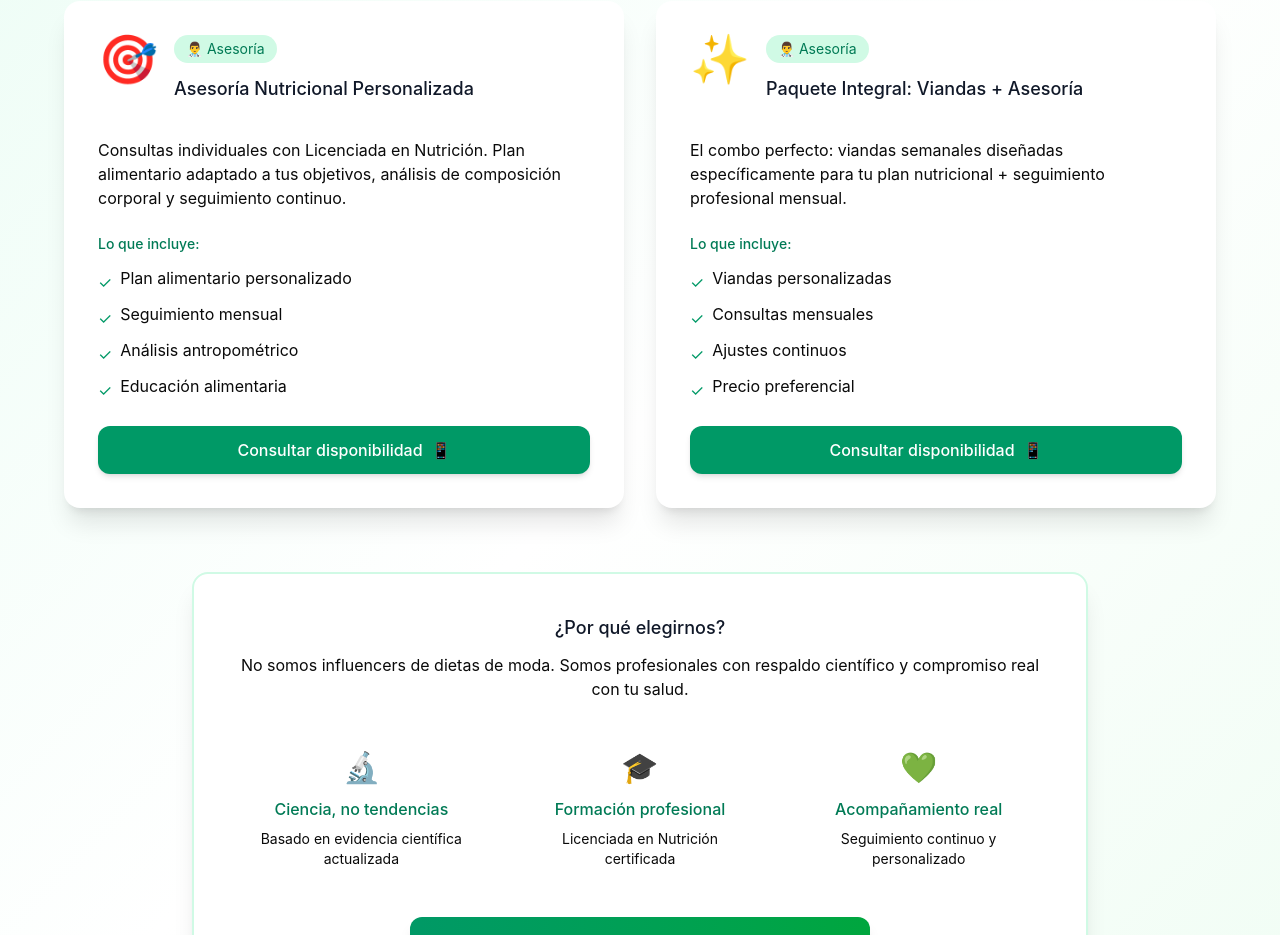
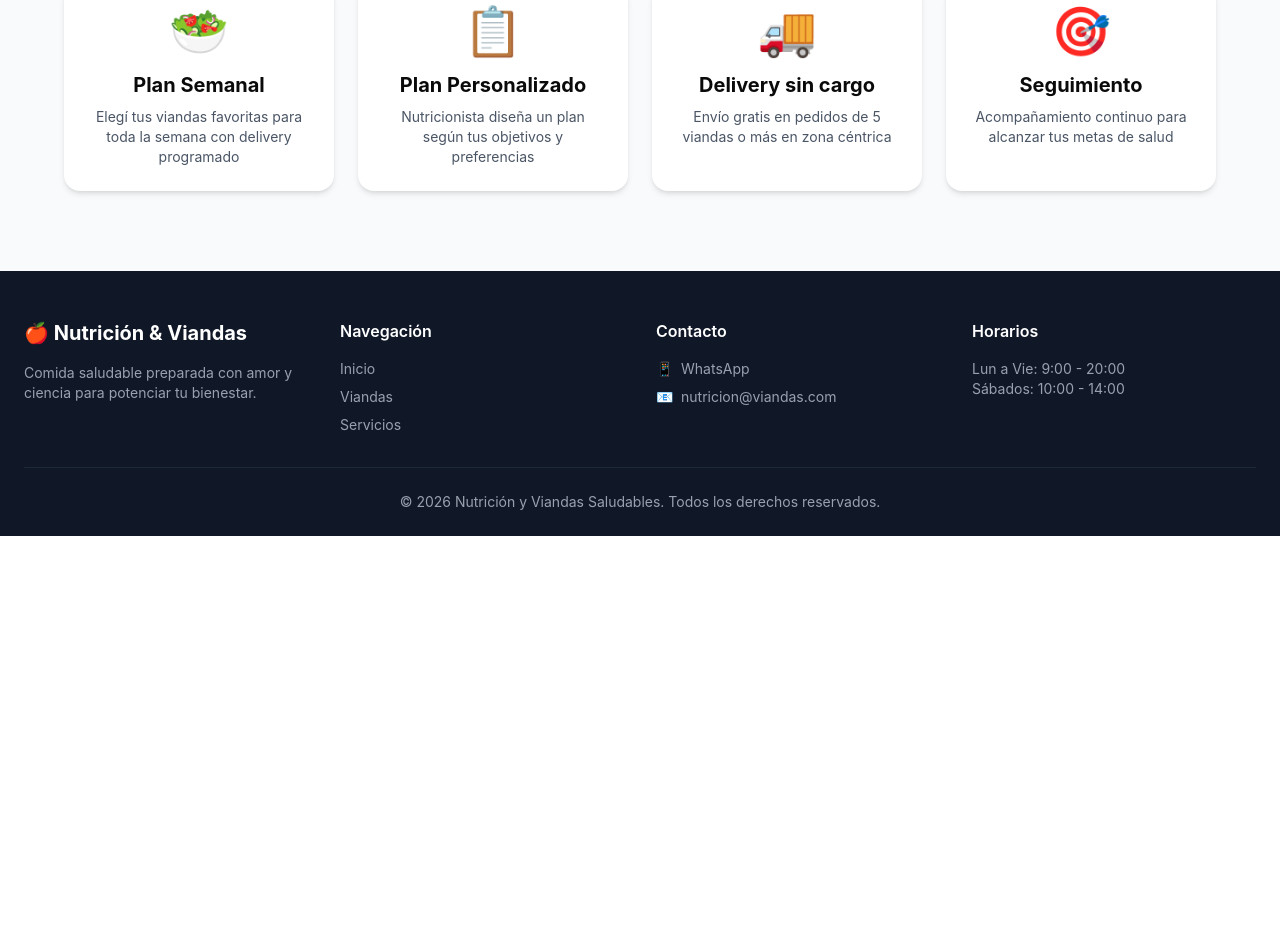
Before and after one commit to franSASA00/nutricion-viandas-web, a React (Vite) app: page / in a window 1280 px wide. Shown: the part 1700-2635 px from the top of the page. After the commit the page ends 2236 px from the top, so only its background shows below. Built offline with nearby package versions, Linux system fonts and the light colour scheme.

Commit message:
Update Servicios.tsx

```diff
--- a/src/app/components/Servicios.tsx
+++ b/src/app/components/Servicios.tsx
@@ -1,148 +1,50 @@
-interface Servicio {
-  id: string;
-  titulo: string;
-  descripcion: string;
-  beneficios: string[];
-  emoji: string;
-  tipo: "curso" | "asesoria";
-}
-
-const servicios: Servicio[] = [
-  {
-    id: "asesoria-personalizada",
-    titulo: "Asesoría Nutricional Personalizada",
-    descripcion: "Consultas individuales con Licenciada en Nutrición. Plan alimentario adaptado a tus objetivos, análisis de composición corporal y seguimiento continuo.",
-    beneficios: [
-      "Plan alimentario personalizado",
-      "Seguimiento mensual",
-      "Análisis antropométrico",
-      "Educación alimentaria"
-    ],
-    emoji: "🎯",
-    tipo: "asesoria"
-  },
-  {
-    id: "paquete-integral",
-    titulo: "Paquete Integral: Viandas + Asesoría",
-    descripcion: "El combo perfecto: viandas semanales diseñadas específicamente para tu plan nutricional + seguimiento profesional mensual.",
-    beneficios: [
-      "Viandas personalizadas",
-      "Consultas mensuales",
-      "Ajustes continuos",
-      "Precio preferencial"
-    ],
-    emoji: "✨",
-    tipo: "asesoria"
-  }
-];
-
 export function Servicios() {
-  const whatsappNumber = "5493541377939";
-
-  const handleServicioClick = (servicio: Servicio) => {
-    const message = encodeURIComponent(
-      `¡Hola! Vengo de la web. Me interesa el servicio:\n\n` +
-      `📚 Servicio: ${servicio.titulo}\n` +
-      `📋 Tipo: ${servicio.tipo === 'curso' ? 'Curso de Formación' : 'Asesoría Nutricional'}\n\n` +
-      `¿Podrían darme más información sobre fechas, inversión y modalidad?`
-    );
-    window.open(`https://wa.me/${whatsappNumber}?text=${message}`, '_blank');
-  };
+  const servicios = [
+    {
+      icono: "🥗",
+      titulo: "Plan Semanal",
+      descripcion: "Elegí tus viandas favoritas para toda la semana con delivery programado"
+    },
+    {
+      icono: "📋",
+      titulo: "Plan Personalizado",
+      descripcion: "Nutricionista diseña un plan según tus objetivos y preferencias"
+    },
+    {
+      icono: "🚚",
+      titulo: "Delivery sin cargo",
+      descripcion: "Envío gratis en pedidos de 5 viandas o más en zona céntrica"
+    },
+    {
+      icono: "🎯",
+      titulo: "Seguimiento",
+      descripcion: "Acompañamiento continuo para alcanzar tus metas de salud"
+    }
+  ];
 
   return (
-    <section className="py-20 bg-gradient-to-br from-emerald-50 via-white to-green-50">
-      <div className="container mx-auto px-4">
-        <div className="text-center max-w-3xl mx-auto mb-16">
-          <h2 className="mb-4">
-            Servicios Profesionales de Nutrición 🎓
+    <section id="servicios" className="py-12 md:py-20 bg-gray-50">
+      <div className="container mx-auto px-4 md:px-6">
+        <div className="text-center mb-8 md:mb-12">
+          <h2 className="text-3xl md:text-4xl lg:text-5xl mb-4">
+            Nuestros Servicios ⭐
           </h2>
-          <p className="text-muted-foreground">
-            Más que viandas: transformamos tu relación con la comida a través de la <strong>ciencia y el acompañamiento profesional</strong>.
-            Respaldo académico, resultados reales.
+          <p className="text-base md:text-lg text-muted-foreground max-w-2xl mx-auto">
+            Todo lo que necesitas para una alimentación saludable y sin complicaciones
           </p>
         </div>
 
-        <div className="grid md:grid-cols-2 gap-8 max-w-6xl mx-auto mb-16">
-          {servicios.map((servicio) => (
+        <div className="grid grid-cols-1 sm:grid-cols-2 lg:grid-cols-4 gap-4 md:gap-6 max-w-6xl mx-auto">
+          {servicios.map((servicio, index) => (
             <div
-              key={servicio.id}
-              className="bg-white rounded-2xl shadow-xl p-8 hover:shadow-2xl transition-all duration-300 border-2 border-transparent hover:border-emerald-200"
+              key={index}
+              className="bg-white rounded-2xl p-6 text-center shadow-md hover:shadow-xl transition-all duration-300 hover:-translate-y-1"
             >
-              <div className="flex items-start gap-4 mb-6">
-                <div className="text-5xl">{servicio.emoji}</div>
-                <div className="flex-1">
-                  <div className="inline-block bg-emerald-100 text-emerald-700 px-3 py-1 rounded-full text-sm mb-3">
-                    {servicio.tipo === 'curso' ? '📖 Curso' : '👨‍⚕️ Asesoría'}
-                  </div>
-                  <h3 className="mb-3 text-gray-900">{servicio.titulo}</h3>
-                </div>
-              </div>
-
-              <p className="text-muted-foreground mb-6">
-                {servicio.descripcion}
-              </p>
-
-              <div className="space-y-3 mb-6">
-                <h4 className="text-emerald-700 text-sm">Lo que incluye:</h4>
-                <ul className="space-y-2">
-                  {servicio.beneficios.map((beneficio, idx) => (
-                    <li key={idx} className="flex items-start gap-2 text-muted-foreground">
-                      <span className="text-emerald-600 mt-1">✓</span>
-                      <span>{beneficio}</span>
-                    </li>
-                  ))}
-                </ul>
-              </div>
-
-              <button
-                onClick={() => handleServicioClick(servicio)}
-                className="w-full bg-emerald-600 hover:bg-emerald-700 text-white py-3 rounded-xl transition-all duration-300 shadow-md hover:shadow-lg inline-flex items-center justify-center gap-2"
-              >
-                <span>Consultar disponibilidad</span>
-                <span>📱</span>
-              </button>
+              <div className="text-5xl mb-4">{servicio.icono}</div>
+              <h3 className="text-xl font-bold mb-2">{servicio.titulo}</h3>
+              <p className="text-gray-600 text-sm">{servicio.descripcion}</p>
             </div>
           ))}
-        </div>
-
-        <div className="max-w-4xl mx-auto bg-white rounded-2xl shadow-xl p-10 border-2 border-emerald-100">
-          <div className="text-center mb-8">
-            <h3 className="mb-3 text-gray-900">¿Por qué elegirnos?</h3>
-            <p className="text-muted-foreground">
-              No somos influencers de dietas de moda. Somos profesionales con respaldo científico y compromiso real con tu salud.
-            </p>
-          </div>
-
-          <div className="grid md:grid-cols-3 gap-6 mb-8">
-            <div className="text-center p-4">
-              <div className="text-3xl mb-3">🔬</div>
-              <h4 className="mb-2 text-emerald-700">Ciencia, no tendencias</h4>
-              <p className="text-muted-foreground text-sm">Basado en evidencia científica actualizada</p>
-            </div>
-            <div className="text-center p-4">
-              <div className="text-3xl mb-3">🎓</div>
-              <h4 className="mb-2 text-emerald-700">Formación profesional</h4>
-              <p className="text-muted-foreground text-sm">Licenciada en Nutrición certificada</p>
-            </div>
-            <div className="text-center p-4">
-              <div className="text-3xl mb-3">💚</div>
-              <h4 className="mb-2 text-emerald-700">Acompañamiento real</h4>
-              <p className="text-muted-foreground text-sm">Seguimiento continuo y personalizado</p>
-            </div>
-          </div>
-
-          <div className="text-center">
-            <button
-              onClick={() => {
-                const message = encodeURIComponent("¡Hola! Me gustaría conocer más sobre los servicios de nutrición profesional");
-                window.open(`https://wa.me/${whatsappNumber}?text=${message}`, '_blank');
-              }}
-              className="bg-gradient-to-r from-emerald-600 to-green-600 hover:from-emerald-700 hover:to-green-700 text-white px-10 py-4 rounded-xl transition-all duration-300 shadow-lg hover:shadow-xl inline-flex items-center gap-3"
-            >
-              <span>💬</span>
-              <span>Comencemos tu camino hacia una vida mejor</span>
-            </button>
-          </div>
         </div>
       </div>
     </section>
```
